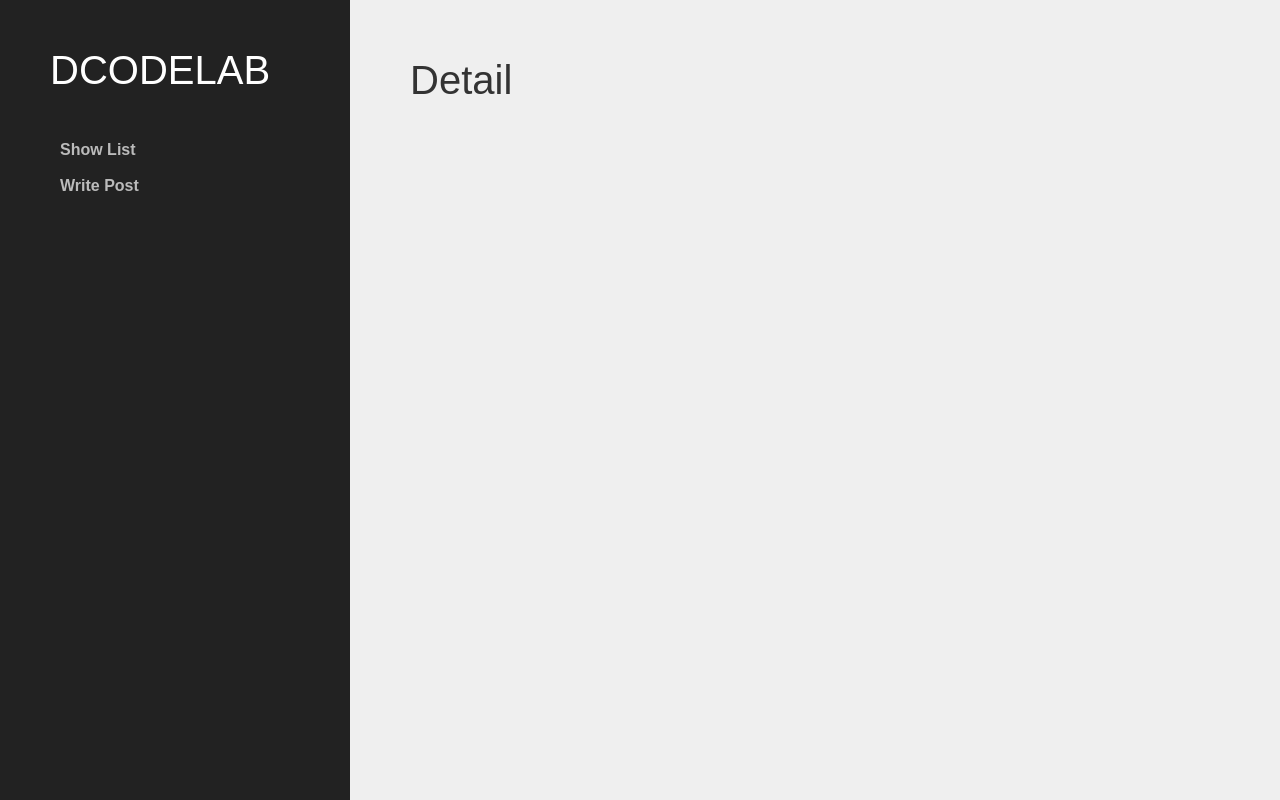
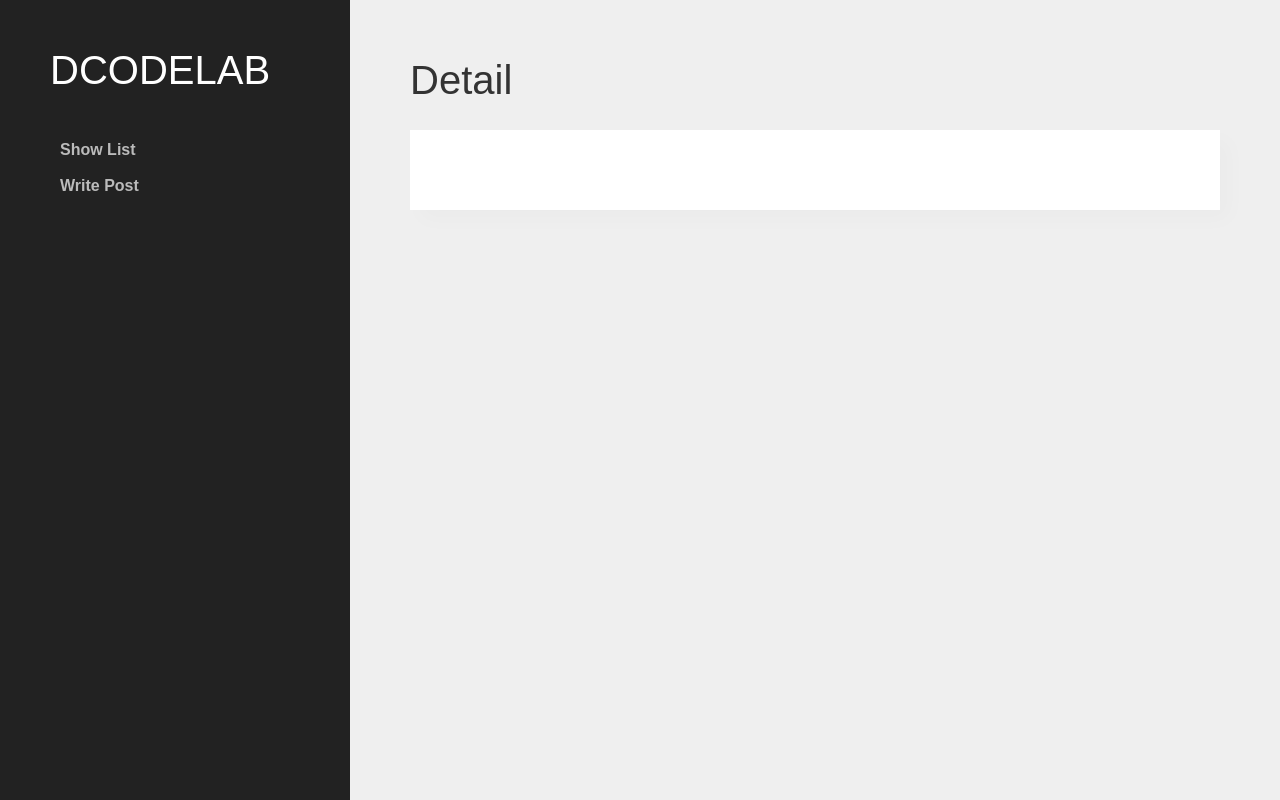
Before and after one commit to kwonchanwooo/node-react, a React (Create React App) app in the folder client/: page /detail/1 in a window 1280 px wide. Built offline with nearby package versions, Linux system fonts and the light colour scheme; no server answers.

Commit message:
상세페이지 스타일링

```diff
--- a/client/src/community/Detail.jsx
+++ b/client/src/community/Detail.jsx
@@ -2,6 +2,14 @@ import Layout from '../common/Layout';
 import { useParams } from 'react-router-dom';
 import axios from 'axios';
 import { useEffect, useState } from 'react';
+import styled from 'styled-components';
+
+const DetailWrap = styled.div`
+	width: 100%;
+	padding: 40px;
+	background: #fff;
+	box-shadow: 10px 10px 20px rgba(0, 0, 0, 0.02);
+`;
 
 function Detail() {
 	const params = useParams();
@@ -23,10 +31,10 @@ function Detail() {
 	return (
 		<Layout name={'Detail'}>
 			{
-				<>
+				<DetailWrap>
 					<h2>{Detail?.title}</h2>
 					<p>{Detail?.content}</p>
-				</>
+				</DetailWrap>
 			}
 		</Layout>
 	);
```
